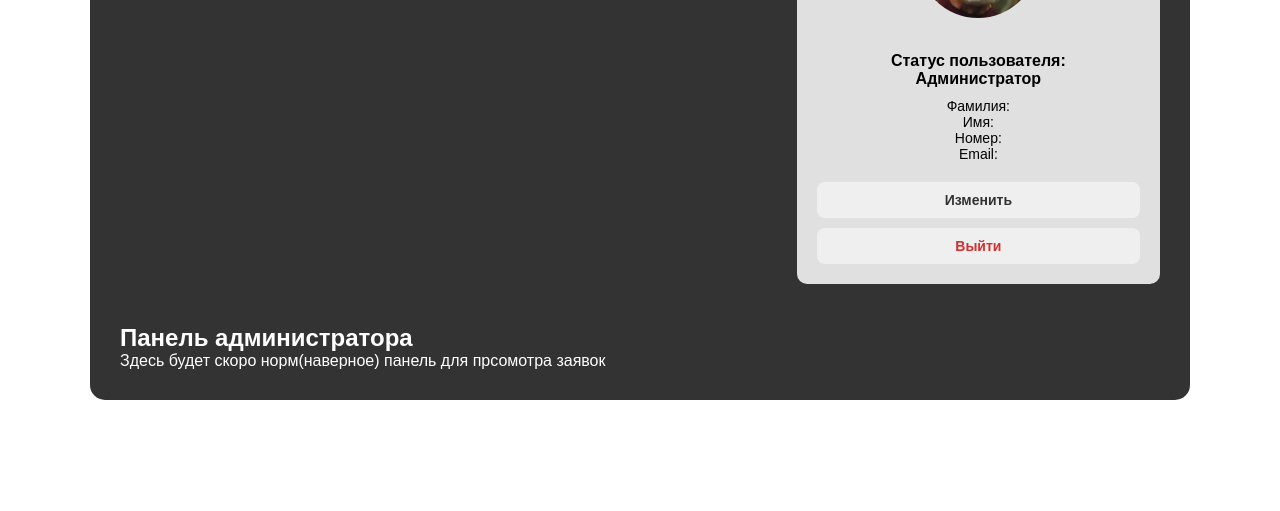
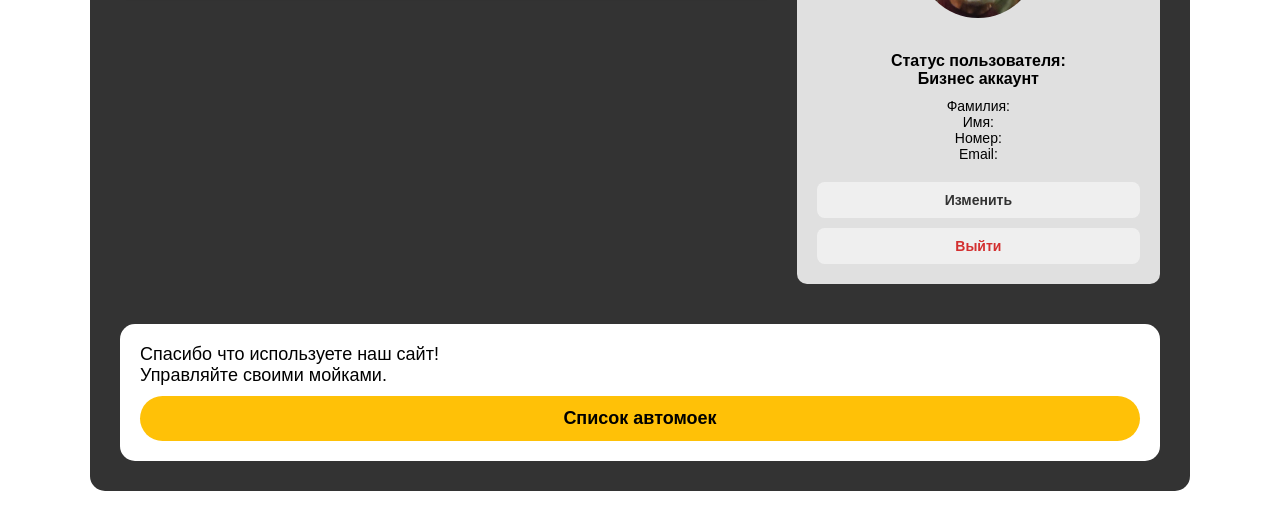
Before and after one commit to Hamsterito/project_wash-car, a React (Vite) app: page /profile in a window 1280 px wide. Shown: the part 354-865 px from the top of the page. Before the commit the page ends 800 px from the top, so only its background shows below. Built offline with nearby package versions, Linux system fonts and the light colour scheme; no server answers; a web font is replaced by a local one.

Commit message:
ListSection

```diff
--- a/src/App.jsx
+++ b/src/App.jsx
@@ -3,6 +3,7 @@ import { BrowserRouter as Router, Routes, Route } from "react-router-dom";
 import Header from "./component/Header";
 import ProfilePage from "./pages/ProfilePage";
 import MainPage from "./pages/MainPage";
+import ListCarWashes from "./pages/ListCarWashes"
 
 const App = () => {
   return (
@@ -11,6 +12,7 @@ const App = () => {
       <Routes>
         <Route path="/" element={<MainPage />} />
         <Route path="/profile" element={<ProfilePage />} />
+        <Route path="/list-car-washes" element={<ListCarWashes />} />
       </Routes>
     </Router>
   );
--- a/src/component/BusinessPanel.jsx
+++ /dev/null
@@ -1,9 +0,0 @@
-import React from 'react';
-
-export default function BusinessPanel() {
-  return (
-    <div className="role-panel business-panel">
-      <h2>Панель бизнес-аккаунта</h2>
-    </div>
-  );
-}
--- a/src/component/CreateBusinessSection.jsx
+++ b/src/component/CreateBusinessSection.jsx
@@ -1,7 +1,5 @@
 import React from 'react';
 import CreateBusinessModal from './CreateBusinessModal';
-
-
 
 export default function CreateBusinessSection({ isModalOpen, setIsModalOpen, onApprove }) {
   return (
--- /dev/null
+++ b/src/component/ListSection.jsx
@@ -0,0 +1,22 @@
+import React from 'react';
+import { useNavigate } from 'react-router-dom';
+
+export default function EditBusinessSection() {
+  const navigate = useNavigate();
+
+  const handleClick = () => {
+    navigate('/list-car-washes');
+  };
+
+  return (
+    <div className="business-section">
+      <div className="business-text">
+        <p>Спасибо что используете наш сайт!</p>
+        <p>Управляйте своими мойками.</p>
+      </div>
+      <button className="btnq create" onClick={handleClick}>
+        Список автомоек
+      </button>
+    </div>
+  );
+}
--- a/src/component/ManagerPanel.jsx
+++ /dev/null
@@ -1,9 +0,0 @@
-import React from 'react';
-
-export default function ManagerPanel() {
-  return (
-    <div className="role-panel manager-panel">
-      <h2>Панель менеджера</h2>
-    </div>
-  );
-}
--- /dev/null
+++ b/src/pages/ListCarWashes.jsx
@@ -0,0 +1,10 @@
+import React from 'react';
+
+export default function ListCarWashes() {
+  return (
+    <div className="page">
+      <h1>Список автомоек</h1>
+      <p>kill me please</p>
+    </div>
+  );
+}
--- a/src/pages/ProfilePage.jsx
+++ b/src/pages/ProfilePage.jsx
@@ -5,17 +5,17 @@ import WashHistorySection from '../component/WashHistorySection';
 import UserProfile from '../component/UserProfile';
 import CreateBusinessSection from '../component/CreateBusinessSection';
 import RequestToBeConsidered from '../component/RequestToBeConsidered';
-// import EditBusinessSection from '../component/EditBusinessSection'
+// import EditBusinessSection from '../component/EditBusinessSection';
+import ListSection from '../component/ListSection';
 import AdminPanel from '../component/AdminPanel';
-import ManagerPanel from '../component/ManagerPanel';
-import BusinessPanel from '../component/BusinessPanel';
+
 
 
 
 export default function ProfilePage() {
   const [isEditing, setIsEditing] = useState(false);
   const [isApproved, setIsApproved] = useState(false);
-  const [userRole, setUserRole] = useState('admin'); //'user', 'business', 'manager', 'admin'
+  const [userRole, setUserRole] = useState('business'); //'user', 'business', 'manager', 'admin'
   const [formData, setFormData] = useState({
     lastName: '',
     firstName: '',
@@ -106,6 +106,7 @@ export default function ProfilePage() {
         />
 
       </div>
+
         {/* пользователь */}
         {userRole === 'user' && !isApproved && (
           <CreateBusinessSection
@@ -119,10 +120,17 @@ export default function ProfilePage() {
           <RequestToBeConsidered />
         )}
 
+        {/* <EditBusinessSection
+          isModalOpen={isModalOpen}
+          setIsModalOpen={setIsModalOpen}
+          onApprove={() => setIsApproved(true)}
+        /> */}
+
+
 
         {userRole === 'admin' && <AdminPanel />}
-        {userRole === 'manager' && <ManagerPanel />}
-        {userRole === 'business' && <BusinessPanel />}
+        {userRole === 'manager' && <ListSection/>}
+        {userRole === 'business' && <ListSection/>}
 
 
     </div>
```
Also changed, not shown: src/component/EditBusinessSection.jsx (line endings or trailing spaces).
